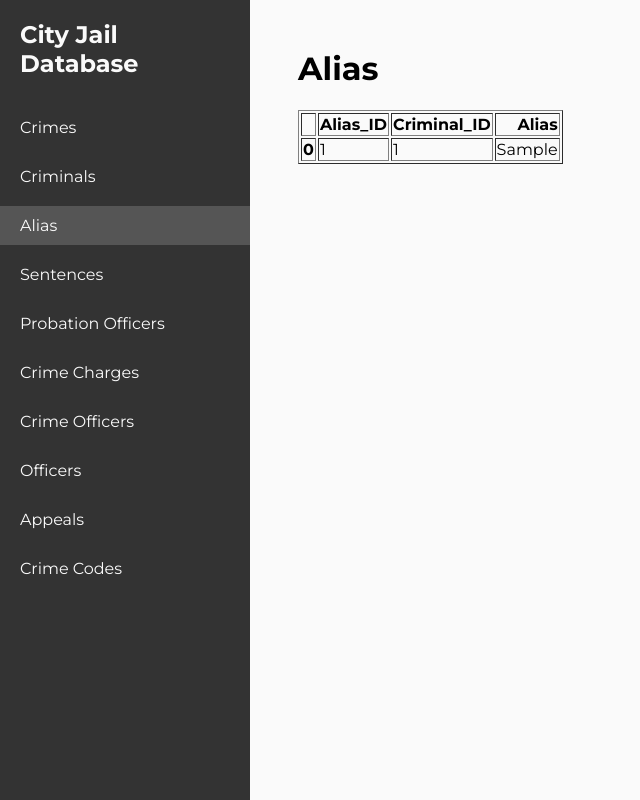
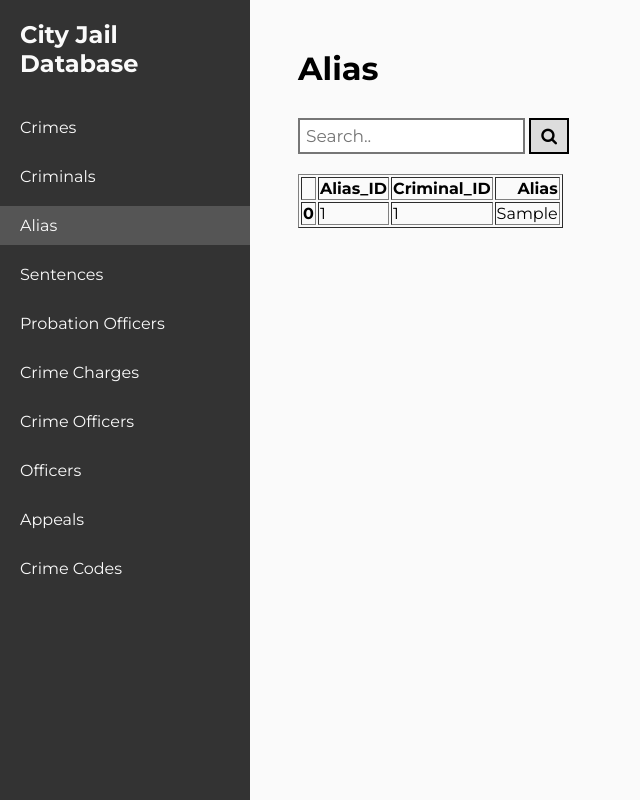
Before and after one commit to 395110n/CSUY3083Project, a Flask app: page /alias in a window 1280 px wide. Shown: the whole page, without its empty margins (0-640 px from the left). Run offline with Flask 3, Linux system fonts and the light colour scheme; tables that the repository leaves empty hold one stand-in row (values such as "Sample post"); some libraries are stand-ins or nearby versions.

Commit message:
added search bar

```diff
--- a/static/css/styles.css
+++ b/static/css/styles.css
@@ -41,3 +41,28 @@ body {
   margin-left: 270px;
   padding: 20px;
 }
+
+.search-container {
+    margin-bottom: 20px;
+}
+
+.search-container input[type="text"] {
+  padding: 6px;
+  margin-top: 8px;
+  font-size: 17px;
+  border-style: solid;
+}
+
+.search-container button {
+  padding: 6px 10px;
+  margin-top: 8px;
+  margin-right: 16px;
+  background: #ddd;
+  font-size: 17px;
+  border-style: solid;
+  cursor: pointer;
+}
+
+.search-container button:hover {
+  background: #ccc;
+}
--- a/templates/alias.html
+++ b/templates/alias.html
@@ -14,6 +14,7 @@
       href="https://fonts.googleapis.com/css2?family=DM+Sans:ital,opsz,wght@0,9..40,100..1000;1,9..40,100..1000&family=Montserrat:ital,wght@0,100..900;1,100..900&display=swap"
       rel="stylesheet"
     />
+    <link rel="stylesheet" href="https://cdnjs.cloudflare.com/ajax/libs/font-awesome/4.7.0/css/font-awesome.min.css">
   </head>
   <body>
     <!-- Sidebar navigation -->
@@ -34,6 +35,12 @@
     <!-- Main content -->
     <div class="content">
       <h1>Alias</h1>
+      <div class="search-container">
+        <form action="">    <!-- action connects to flask??? -->
+          <input type="text" placeholder="Search.." name="search">
+          <button type="submit"><i class="fa fa-search"></i></button>
+        </form>
+      </div>
       {{ data | safe }}
     </div>
   </body>
```
Also changed, not shown: templates/appeals.html (+7 -0 lines), templates/crime_charges.html (+7 -0 lines), templates/crime_codes.html (+7 -0 lines), templates/crime_officers.html (+8 -0 lines), templates/crimes.html (+7 -0 lines), templates/criminals.html (+7 -0 lines), templates/officers.html (+7 -0 lines), templates/prob_officers.html (+7 -0 lines), templates/sentences.html (+7 -0 lines). Lines whose indentation alone changed are shown as unchanged.
